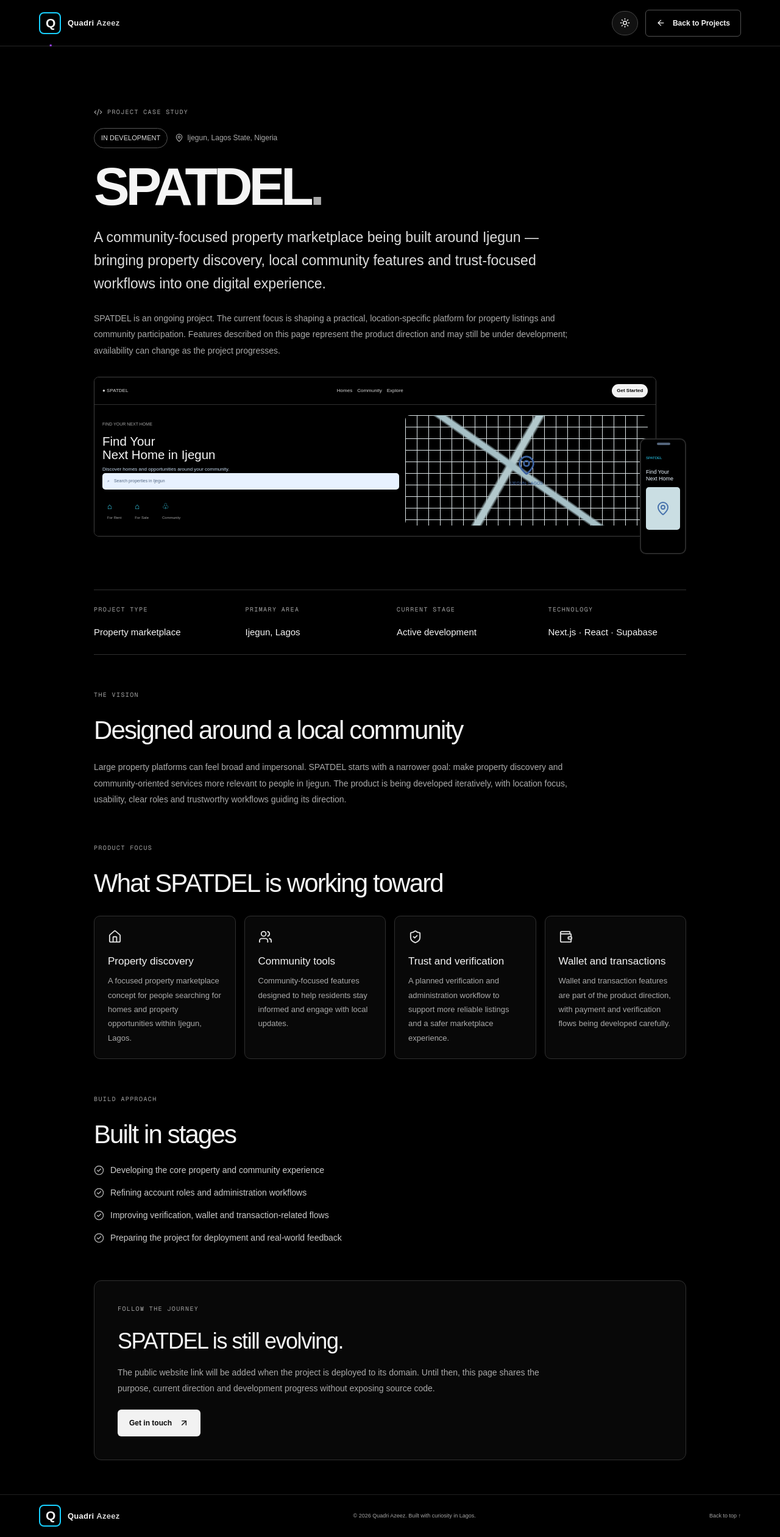
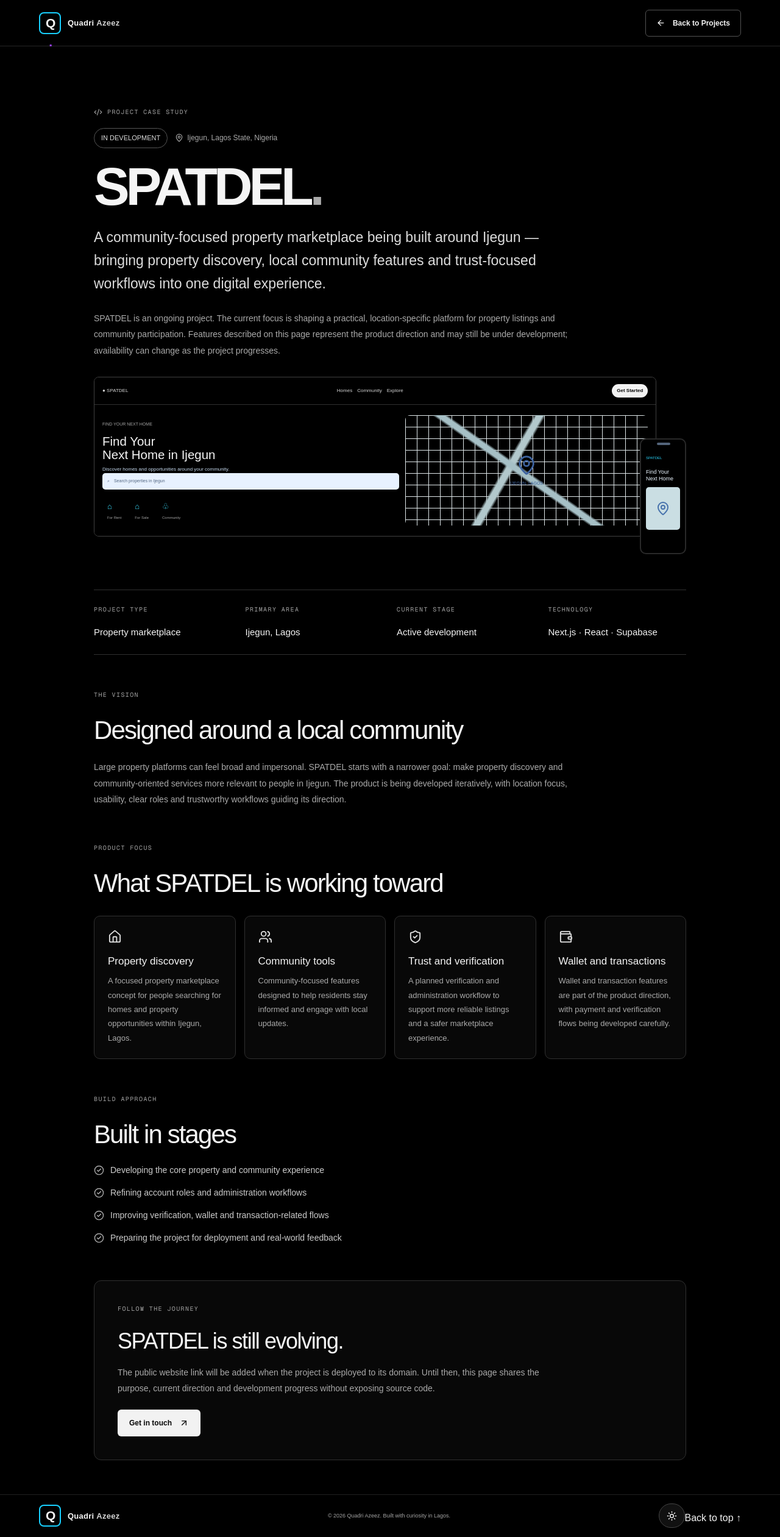
Before and after one commit to olag4568/my-portfolio, a Next.js app: page /spatdel in a window 1280 px wide. Shown: the whole page at 61% size. Built offline with nearby package versions, Linux system fonts and the light colour scheme.

Commit message:
Move theme toggle to footer on case study

```diff
--- a/src/app/spatdel/page.tsx
+++ b/src/app/spatdel/page.tsx
@@ -14,7 +14,7 @@
     <main className="portfolio-shell" style={{ minHeight: "100vh" }}>
       <nav className="nav-wrap">
         <Link href="/" className="brand" aria-label="Back to Quadri Azeez portfolio"><span className="brand-mark">Q<span>.</span></span><span className="brand-name">Quadri <b>Azeez</b></span></Link>
-        <div className="nav-actions"><ThemeToggle /><Link href="/#work" className="secondary-button"><ArrowLeft size={15} /> Back to Projects</Link></div>
+        <Link href="/#work" className="secondary-button"><ArrowLeft size={15} /> Back to Projects</Link>
       </nav>
       <section className="section-pad" style={{ paddingTop: "clamp(48px, 9vw, 100px)", paddingBottom: 56, maxWidth: 1100, margin: "0 auto" }}>
         <p className="eyebrow"><Code2 size={14} /> PROJECT CASE STUDY</p>
@@ -78,7 +78,7 @@
         </section>
         <section style={{ border: "1px solid #303030", borderRadius: 12, padding: "clamp(22px, 5vw, 38px)", background: "#080808" }}><p className="eyebrow">FOLLOW THE JOURNEY</p><h2 style={{ fontSize: "clamp(25px, 4vw, 36px)", margin: "0 0 12px", letterSpacing: "-.04em" }}>SPATDEL is still evolving.</h2><p style={{ color: "#aaa", fontSize: 14, lineHeight: 1.8, maxWidth: 700, margin: "0 0 22px" }}>The public website link will be added when the project is deployed to its domain. Until then, this page shares the purpose, current direction and development progress without exposing source code.</p><Link href="/#contact" className="primary-button">Get in touch <ArrowUpRight size={16} /></Link></section>
       </section>
-      <footer className="footer section-pad"><Link href="/" className="brand"><span className="brand-mark">Q<span>.</span></span><span className="brand-name">Quadri <b>Azeez</b></span></Link><p>© 2026 Quadri Azeez. Built with curiosity in Lagos.</p><Link href="/#home">Back to top ↑</Link></footer>
+      <footer className="footer section-pad"><Link href="/" className="brand"><span className="brand-mark">Q<span>.</span></span><span className="brand-name">Quadri <b>Azeez</b></span></Link><p>© 2026 Quadri Azeez. Built with curiosity in Lagos.</p><div className="footer-actions"><ThemeToggle /><Link href="/#home">Back to top ↑</Link></div></footer>
     </main>
   );
 }
```
